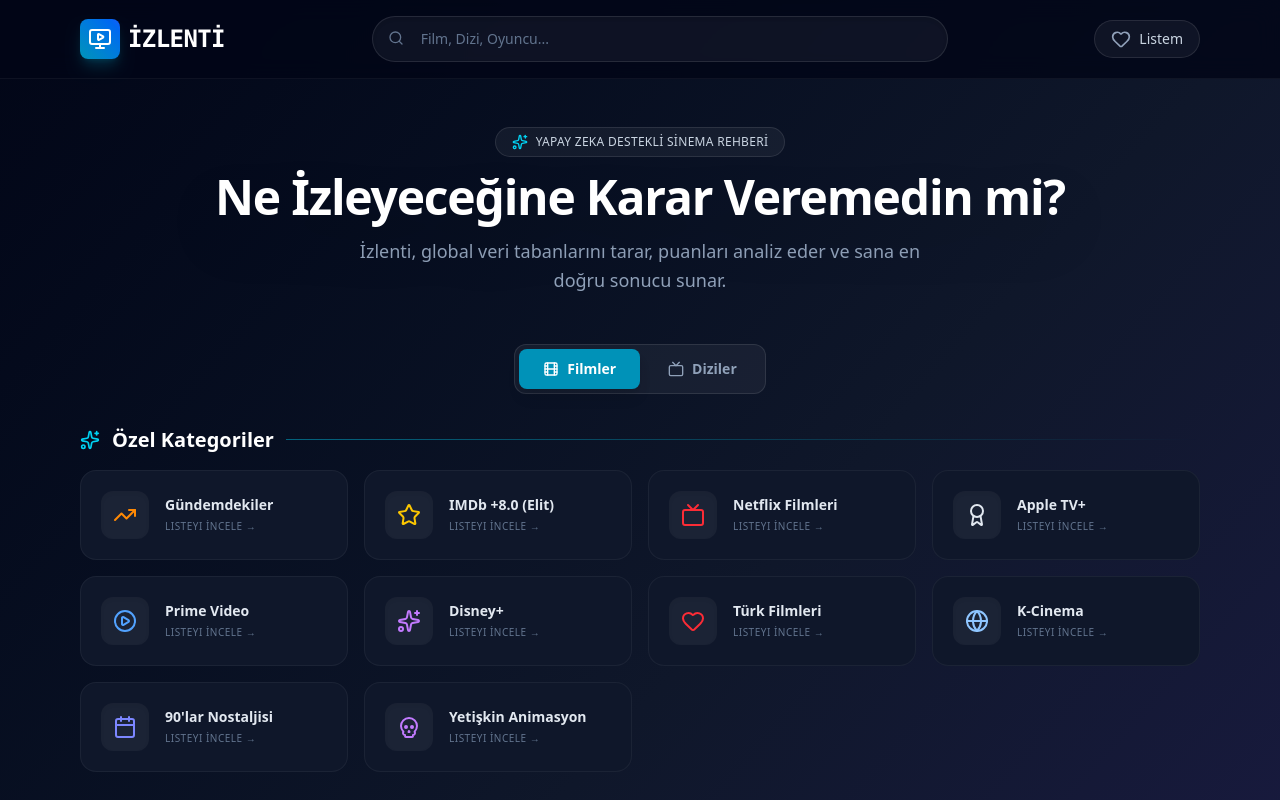
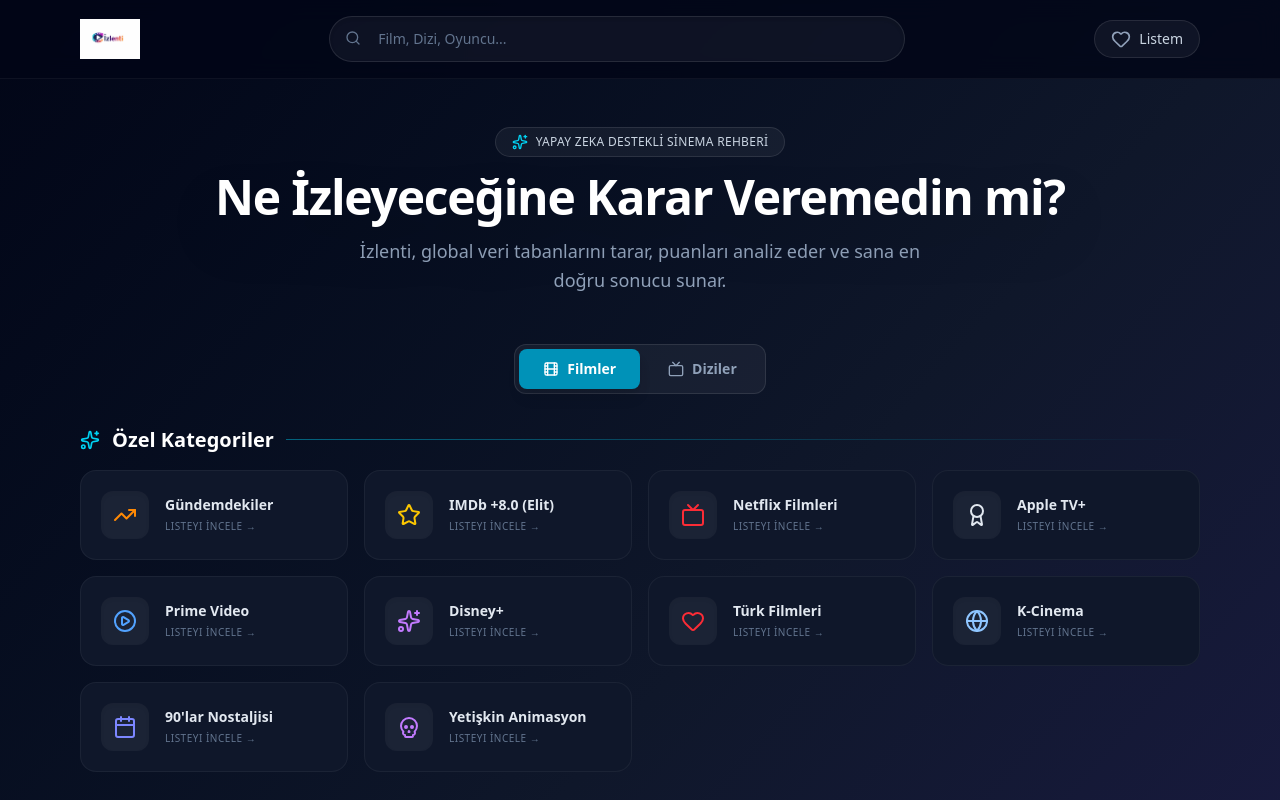
Before and after one commit to izlenti/izlenti.github.io, a React (Vite) app: page /#home in a window 1280 px wide. Shown: the top 800 px of the page. Built offline with nearby package versions, Linux system fonts and the light colour scheme.

Commit message:
Update to user's custom İzlenti logo in header and favicon

```diff
--- a/index.html
+++ b/index.html
@@ -3,7 +3,7 @@
 
 <head>
   <meta charset="UTF-8" />
-  <link rel="icon" type="image/png" href="/logo.png" />
+  <link rel="icon" type="image/png" href="/izlenti-logo.png" />
   <meta name="viewport" content="width=device-width, initial-scale=1.0" />
   <title>İzlenti - AI Sinema Rehberi</title>
 </head>
--- a/src/App.jsx
+++ b/src/App.jsx
@@ -699,11 +699,8 @@
             {/* Header */}
             <header className="border-b border-white/5 bg-[#020617]/80 backdrop-blur-md sticky top-0 z-50 relative">
                 <div className="max-w-6xl mx-auto px-4 py-4 flex items-center justify-between gap-4">
-                    <div className="flex items-center gap-2 cursor-pointer group" onClick={() => { navigateTo('home'); setBgImage(null); setQuery(''); setError(null); }}>
-                        <div className="bg-gradient-to-tr from-cyan-600 to-blue-600 p-2 rounded-lg shadow-lg shadow-cyan-500/20 group-hover:scale-105 transition">
-                            <MonitorPlay className="w-6 h-6 text-white" />
-                        </div>
-                        <h1 className="text-2xl font-black tracking-tight hidden sm:block text-white font-mono">İZLENTİ</h1>
+                    <div className="flex items-center gap-3 cursor-pointer group" onClick={() => { navigateTo('home'); setBgImage(null); setQuery(''); setError(null); }}>
+                        <img src="/izlenti-logo.png" alt="İzlenti Logo" className="h-10 group-hover:scale-105 transition" />
                     </div>
 
                     <form onSubmit={handleSearch} className="flex-1 max-w-xl relative">
```
Also changed, not shown: public/izlenti-logo.png (added).
